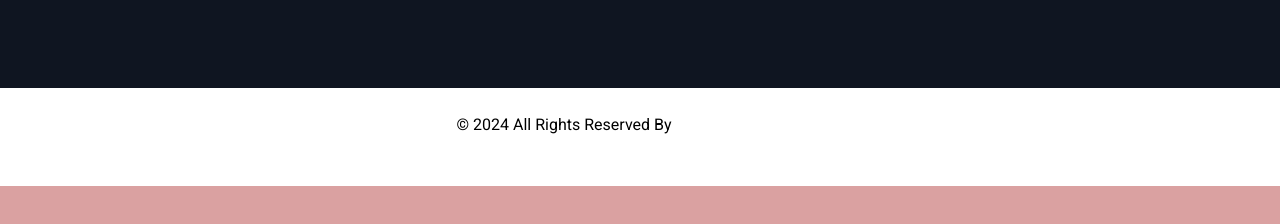
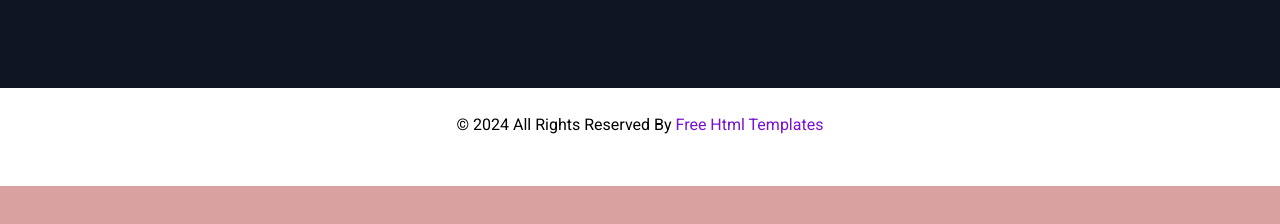
Before and after one commit to MarketSpace11/AdsBuilder, a plain HTML site: page product.html in a window 1280 px wide. Shown: the part 4952-5176 px from the top of the page. Drawn offline with nearby package versions, Linux system fonts and the light colour scheme; a script that the page names is missing.

Commit message:
product.html

```diff
--- a/product.html
+++ b/product.html
@@ -622,7 +622,7 @@
     <section class="animate-on-scroll">
       <p>
         &copy; <span id="displayYear"></span> All Rights Reserved By
-        <a href="https://html.design/" style="color: #ffffff;">Free Html Templates</a>
+        <a href="https://html.design/" style="color: #7711d1;">Free Html Templates</a>
     <br>
     <a href="https://adsmarketspace.blogspot.com/2024/11/terms-and-conditions-of-use-and-privacy.html" style="color: #ffffff;">Terms and Conditions of Use and Privacy Policy</a>
       </p>
```
